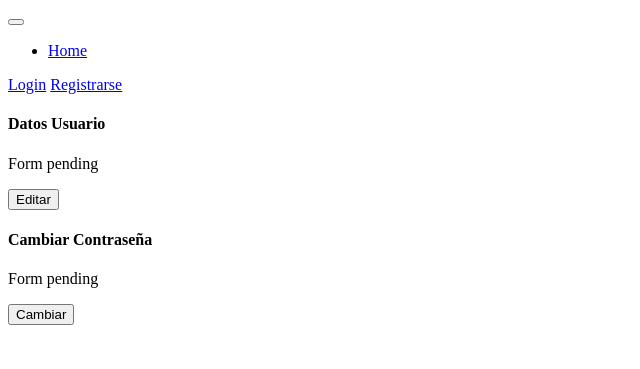
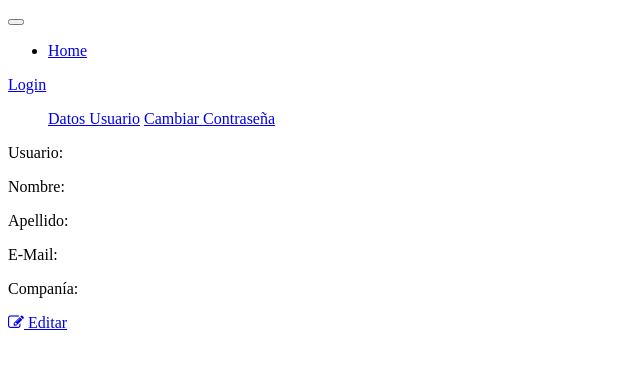
Before and after one commit to raulcejas04/ind, a Symfony app: template templates/session/cuenta.html.twig in a window 1280 px wide. Shown: the top 369 px of the page, without its empty margins (0-640 px from the left). Run offline with Twig, Linux system fonts and the light colour scheme; the template is opened without the code that fills it, so the values that code supplies are empty; some libraries are stand-ins or nearby versions.

Commit message:
Cuenta Se agrega menú vertical a /cuenta con items Datos Usuario y Cambiar Contraseña. Permite ver datos del usuario logueado, se agrega pantalla para editar datos de usuario (/cuenta/editarDatos). Se quita botón Registrar del header

```diff
--- a/templates/header.html.twig
+++ b/templates/header.html.twig
@@ -16,7 +16,6 @@
                 <a class="btn btn-sm btn-light m-1" href="{{ path('app_logout') }}">Logout</a>
             {%  else  %}
                 <a class="btn btn-sm btn-light m-1" href="{{ path('login') }}">Login</a>
-                <a class="btn btn-sm btn-light m-1" href="#">Registrarse</a>
             {% endif %}
         </div>
     </div>
--- a/templates/session/cuenta.html.twig
+++ b/templates/session/cuenta.html.twig
@@ -1,32 +1,120 @@
 {% extends 'base.html.twig' %}
 
 {% block body %}
-    <div class="card-deck p-3">
-        <div class="card">
-            <div class="card-header bg-info">
-                <h4 class="text-light">Datos Usuario</h4>
-            </div>
-            <div class="card-body text-center">
-                <p class="card-text">Form pending</p>
-            </div>
-            <div class="card-footer bg-info">
-                <div class="btn-toolbar d-flex flex-row-reverse">
-                    <button class="btn btn-sm btn-light" type="submit" name="editData">Editar</button>
-                </div>
+    <div class="row p-3">
+        <div class="col-sm-3">
+            <div class="card">
+                <ul class="list-group list-group-flush">
+                    <a class="list-group-item list-group-item-action active" href="{{ path("session_cuenta") }}">Datos Usuario</a>
+                    <a class="list-group-item list-group-item-action" href="{{ path("cambiar_password") }}">Cambiar Contraseña</a>
+                </ul>
             </div>
         </div>
-        <div class="card">
-            <div class="card-header bg-info">
-                <h4 class="text-light">Cambiar Contraseña</h4>
-            </div>
-            <div class="card-body text-center">
-                <p class="card-text">Form pending</p>
-            </div>
-            <div class="card-footer bg-info">
-                <div class="btn-toolbar d-flex flex-row-reverse">
-                    <button class="btn btn-sm btn-light" type="submit" name="editPassword">Cambiar</button>
+        <div class="col-sm-9">
+            <div class="card mx-auto ">
+                <div class="card-body">
+                    <div class="container center">
+                        <div class="form-group row">
+                            <div class="col-sm-5">
+                                <label class="font-weight-bold">Usuario:</label>
+                            </div>
+                            <div class="col-sm-7">
+                                <p>{{ usuario.Username }}</p>
+                            </div>
+                        </div>
+                        <div class="form-group row">
+                            <div class="col-sm-5">
+                                <label class="font-weight-bold">Nombre:</label>
+                            </div>
+                            <div class="col-sm-7">
+                                <p>{{ usuario.Nombre }}</p>
+                            </div>
+                        </div>
+                        <div class="form-group row">
+                            <div class="col-sm-5">
+                                <label class="font-weight-bold">Apellido:</label>
+                            </div>
+                            <div class="col-sm-7">
+                                <p>{{ usuario.Apellido }}</p>
+                            </div>
+                        </div>
+                        <div class="form-group row">
+                            <div class="col-sm-5">
+                                <label class="font-weight-bold">E-Mail:</label>
+                            </div>
+                            <div class="col-sm-7">
+                                <p>{{ usuario.Email }}</p>
+                            </div>
+                        </div>
+                        <div class="form-group row">
+                            <div class="col-sm-5">
+                                <label class="font-weight-bold">Companía:</label>
+                            </div>
+                            <div class="col-sm-7">
+                                <p>{{ usuario.compania.nombre }}</p>
+                            </div>
+                        </div>
+                        <div class="btn-toolbar d-flex flex-row-reverse">
+                            <a class="btn btn-primary" href="{{ path("session_editar_datos") }}"><span class="fa fa-edit"></span> Editar</a>
+                        </div>
+                    </div>
                 </div>
+
             </div>
         </div>
     </div>
+    <!-- <div class="container w-100 p-3">
+         <div class="card mx-auto">
+             <div class="card-header bg-info">
+                 <h4 class="text-light">Datos Usuario</h4>
+             </div>
+             <div class="card-body">
+                 <div class="form-group row">
+                     <div class="col-sm-2">
+                         <label>Usuario:</label>
+                     </div>
+                     <div class="col-sm-10">
+                         <p>{{ usuario.Username }}</p>
+                     </div>
+                 </div>
+                 <div class="form-group row">
+                     <div class="col-sm-2">
+                         <label>Nombre:</label>
+                     </div>
+                     <div class="col-sm-10">
+                         <p>{{ usuario.Nombre }}</p>
+                     </div>
+                 </div>
+                 <div class="form-group row">
+                     <div class="col-sm-2">
+                         <label>Apellido:</label>
+                     </div>
+                     <div class="col-sm-10">
+                         <p>{{ usuario.Apellido }}</p>
+                     </div>
+                 </div>
+                 <div class="form-group row">
+                     <div class="col-sm-2">
+                         <label>E-Mail:</label>
+                     </div>
+                     <div class="col-sm-10">
+                         <p>{{ usuario.Email }}</p>
+                     </div>
+                 </div>
+                 <div class="form-group row">
+                     <div class="col-sm-2">
+                         <label>Compania:</label>
+                     </div>
+                     <div class="col-sm-10">
+                         <p>{{ usuario.compania.nombre }}</p>
+                     </div>
+                 </div>
+             </div>
+             <div class="card-footer bg-info">
+                 <div class="btn-toolbar d-flex flex-row-reverse">
+                     <a class="btn btn-light" href="{{ path("session_editar_datos") }}"><span class="fa fa-edit"></span> Editar</a>
+                 </div>
+             </div>
+         </div>
+     </div> -->
 {%  endblock %}
```
Also changed, not shown: src/Controller/Session/SessionController.php (+32 -3 lines), src/Form/Session/PerfilType.php (added, +27 -0 lines), templates/session/cambiar_datos.html.twig (added, +22 -0 lines), templates/session/cambiar_password.html.twig (+17 -8 lines).
